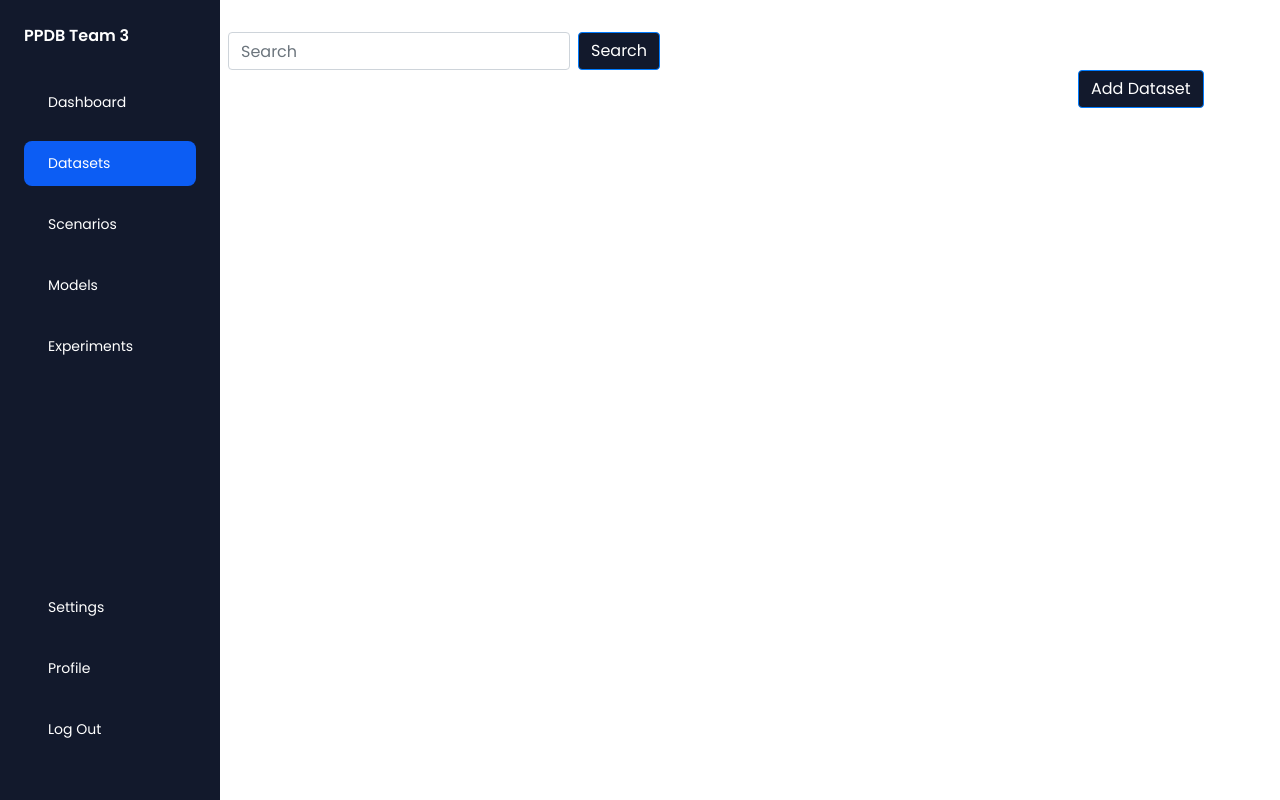
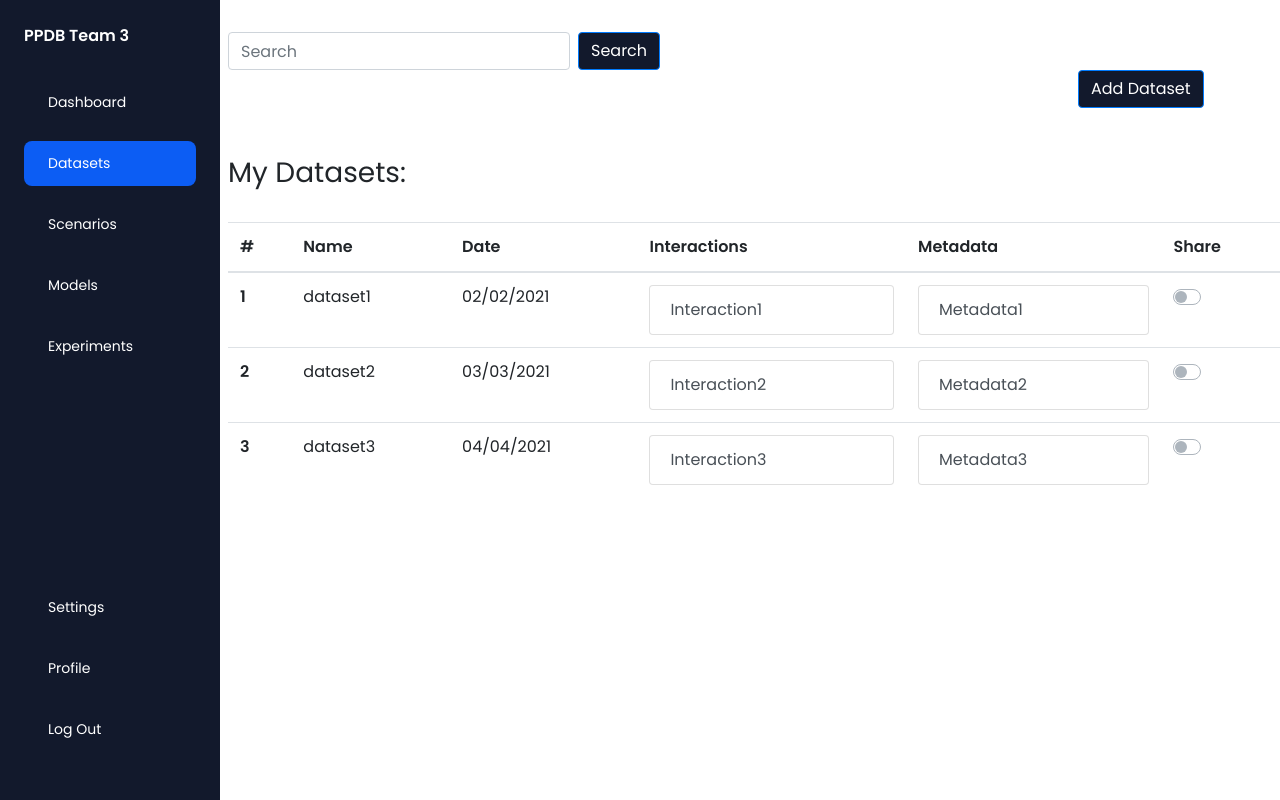
Before and after one commit to MohamedDarkaoui/Recommender-Systems, a Flask app: page /datasets in a window 1280 px wide. Run offline with Flask 2, Linux system fonts and the light colour scheme; the visitor is signed in with stand-in values (Sample User, id 1); some libraries are stand-ins or nearby versions.

Commit message:
datasets front end klaar

```diff
--- a/website/static/styles.css
+++ b/website/static/styles.css
@@ -164,3 +164,24 @@ a{
 .btn-outline-primary {
   color: none;
 }
+
+
+.not-active:link {
+  text-decoration: none;
+  color:white;
+}
+
+.not-active:visited {
+  text-decoration: none;
+  color: white;
+}
+
+.not-active:hover {
+  text-decoration: none;
+  color: white;
+}
+
+.not-avtive:active {
+  text-decoration: none;
+  color: white;
+}
--- a/website/templates/dashboard.html
+++ b/website/templates/dashboard.html
@@ -1,5 +1,5 @@
 {% extends "index.html" %}
 {% block title %} Dashboard {% endblock %}
 {% block activate_dashboard %}
-"nav__link active"
+"nav__link active not-active"
 {% endblock %}
--- a/website/templates/datasets.html
+++ b/website/templates/datasets.html
@@ -1,7 +1,7 @@
 {% extends "index.html" %}
 {% block title %} Datasets {% endblock %}
 {% block activate_datasets %}
-"nav__link active"
+"nav__link active not-active"
 {% endblock %}
 {% block unique %}
 <form class="form-inline">
@@ -34,6 +34,17 @@
                 <input type="file" class="custom-file-input" id="customFile">
                 <label class="custom-file-label" for="customFile">Choose file</label>
             </div>
+            <br><br>
+            <div class="dropdown">
+                <button class="btn btn-secondary dropdown-toggle" type="button" id="dropdownMenuButton" data-toggle="dropdown" aria-haspopup="true" aria-expanded="false">
+                  Dropdown button
+                </button>
+                <div class="dropdown-menu" aria-labelledby="Datatypes">
+                  <a class="dropdown-item" href="#">Numerical</a>
+                  <a class="dropdown-item" href="#">String</a>
+                  <a class="dropdown-item" href="#">URL for image</a>
+                </div>
+              </div>
         </div>
         <div class="modal-footer">
           <button type="button" class="btn btn-secondary" data-dismiss="modal">Close</button>
@@ -42,4 +53,61 @@
       </div>
     </div>
   </div>
+  <br><br>
+  <h3>My Datasets:</h3>
+  <br>
+  <table class="table">
+    <thead>
+      <tr>
+        <th scope="col">#</th>
+        <th scope="col">Name</th>
+        <th scope="col">Date</th>
+        <th scope="col">Interactions</th>
+        <th scope="col">Metadata</th>
+        <th scope="col">Share</th>
+      </tr>
+    </thead>
+    <tbody>
+      <tr>
+        <th scope="row">1</th>
+        <td>dataset1</td>
+        <td>02/02/2021</td>
+        <td><a href="#" class="list-group-item list-group-item-action">Interaction1</a></td>
+        <td><a href="#" class="list-group-item list-group-item-action">Metadata1</a></td>
+        <td>
+            <div class="custom-control custom-switch">
+                <input type="checkbox" class="custom-control-input" id="customSwitch1">
+                <label class="custom-control-label" for="customSwitch1"></label>
+              </div>
+        </td>
+
+      </tr>
+      <tr>
+        <th scope="row">2</th>
+        <td>dataset2</td>
+        <td>03/03/2021</td>
+        <td><a href="#" class="list-group-item list-group-item-action">Interaction2</a></td>
+        <td><a href="#" class="list-group-item list-group-item-action">Metadata2</a></td>
+        <td>
+            <div class="custom-control custom-switch">
+                <input type="checkbox" class="custom-control-input" id="customSwitch2">
+                <label class="custom-control-label" for="customSwitch2"></label>
+              </div>
+        </td>
+      </tr>
+      <tr>
+        <th scope="row">3</th>
+        <td>dataset3</td>
+        <td>04/04/2021</td>
+        <td><a href="#" class="list-group-item list-group-item-action">Interaction3</a></td>
+        <td><a href="#" class="list-group-item list-group-item-action">Metadata3</a></td>
+        <td>
+            <div class="custom-control custom-switch">
+                <input type="checkbox" class="custom-control-input" id="customSwitch3">
+                <label class="custom-control-label" for="customSwitch3"></label>
+              </div>
+        </td>
+      </tr>
+    </tbody>
+  </table>
 {% endblock %}
--- a/website/templates/experiments.html
+++ b/website/templates/experiments.html
@@ -1,5 +1,5 @@
 {% extends "index.html" %}
 {% block title %} Experiments {% endblock %}
 {% block activate_experiments %}
-"nav__link active"
+"nav__link active not-active"
 {% endblock %}
--- a/website/templates/index.html
+++ b/website/templates/index.html
@@ -13,27 +13,27 @@
             <nav class="nav">
                 <div>
                     <div class="nav__brand">
-                        <a href="{{url_for('views.home')}}" class="nav__logo">PPDB Team 3</a>
+                        <a href="{{url_for('views.home')}}" class="nav__logo not-active">PPDB Team 3</a>
                     </div>
                     <div class="nav__list">
-                        <a href="{{url_for('views.home')}}" class={% block activate_dashboard %} "nav__link" {% endblock %}>
+                        <a href="{{url_for('views.home')}}" class={% block activate_dashboard %} "nav__link not-active" {% endblock %}>
                             <ion-icon name="home-outline" class="nav__icon"></ion-icon>
                             <span class="nav__name">Dashboard</span>
                         </a>
-                        <a href="{{url_for('views.datasets')}}" class={% block activate_datasets %} "nav__link" {% endblock %}>
+                        <a href="{{url_for('views.datasets')}}" class={% block activate_datasets %} "nav__link not-active" {% endblock %}>
                             <ion-icon name="file-tray-full-outline" class="nav__icon"></ion-icon>
                             <span class="nav__name">Datasets</span>
                         </a>
 
-                        <a href="{{url_for('views.scenarios')}}" class={% block activate_scenarios %} "nav__link" {% endblock %}>
+                        <a href="{{url_for('views.scenarios')}}" class={% block activate_scenarios %} "nav__link not-active" {% endblock %}>
                             <ion-icon name="funnel-outline" class="nav__icon"></ion-icon>
                             <span class="nav__name">Scenarios</span>
                         </a>
-                        <a href="{{url_for('views.models')}}" class={% block activate_models %} "nav__link" {% endblock %}>
+                        <a href="{{url_for('views.models')}}" class={% block activate_models %} "nav__link not-active" {% endblock %}>
                             <ion-icon name="cube-outline" class="nav__icon"></ion-icon>
                             <span class="nav__name">Models</span>
                         </a>
-                        <a href="{{url_for('views.experiments')}}" class={% block activate_experiments %} "nav__link" {% endblock %}>
+                        <a href="{{url_for('views.experiments')}}" class={% block activate_experiments %} "nav__link not-active" {% endblock %}>
                             <ion-icon name="flask-outline" class="nav__icon"></ion-icon>
                             <span class="nav__name">Experiments</span>
                         </a>
@@ -41,11 +41,11 @@
                 </div>
 
                 <div class="nav__list">
-                    <a href="{{url_for('views.settings')}}" class={% block activate_settings %} "nav__link" {% endblock %}>
+                    <a href="{{url_for('views.settings')}}" class={% block activate_settings %} "nav__link not-active" {% endblock %}>
                         <ion-icon name="settings-outline" class="nav__icon"></ion-icon>
                         <span class="nav__name">Settings</span>
                     </a>
-                    <a href="{{url_for('views.profile')}}" class={% block activate_profile %} "nav__link" {% endblock %}>
+                    <a href="{{url_for('views.profile')}}" class={% block activate_profile %} "nav__link not-active" {% endblock %}>
                         <ion-icon name="person-outline" class="nav__icon"></ion-icon>
                         <span class="nav__name">Profile</span>
                     </a>
--- a/website/templates/models.html
+++ b/website/templates/models.html
@@ -1,5 +1,5 @@
 {% extends "index.html" %}
 {% block title %} Models {% endblock %}
 {% block activate_models %}
-"nav__link active"
+"nav__link active not-active"
 {% endblock %}
--- a/website/templates/profile.html
+++ b/website/templates/profile.html
@@ -1,5 +1,5 @@
 {% extends "index.html" %}
 {% block title %} Profile {% endblock %}
 {% block activate_profile %}
-"nav__link active"
+"nav__link active not-active"
 {% endblock %}
--- a/website/templates/scenarios.html
+++ b/website/templates/scenarios.html
@@ -1,5 +1,9 @@
 {% extends "index.html" %}
 {% block title %} Scenarios {% endblock %}
 {% block activate_scenarios %}
-"nav__link active"
+"nav__link active not-active"
 {% endblock %}
+{% block unique %}
+helo
+
+{% endblock %}
--- a/website/templates/settings.html
+++ b/website/templates/settings.html
@@ -1,5 +1,5 @@
 {% extends "index.html" %}
 {% block title %} Settings {% endblock %}
 {% block activate_settings %}
-"nav__link active"
+"nav__link active not-active"
 {% endblock %}
```
Also changed, not shown: website/static/style.css (line endings or trailing spaces).
